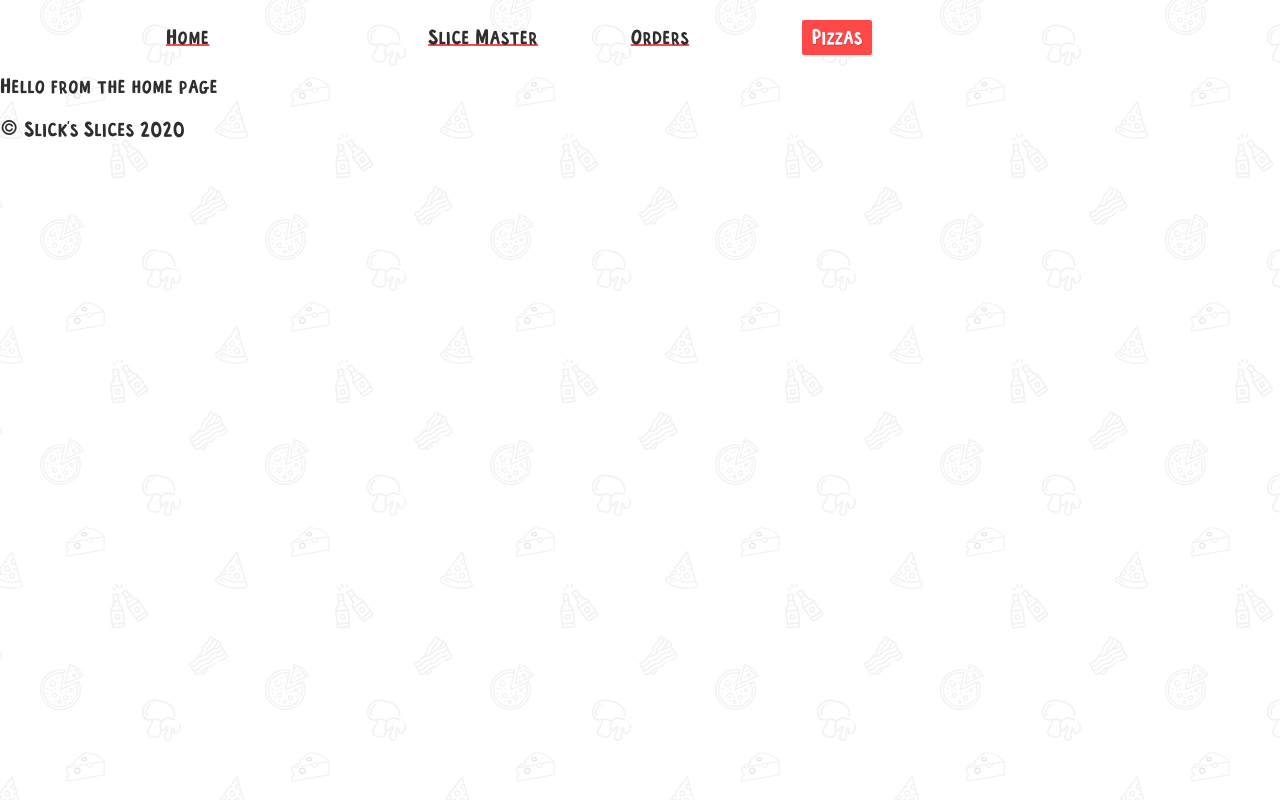
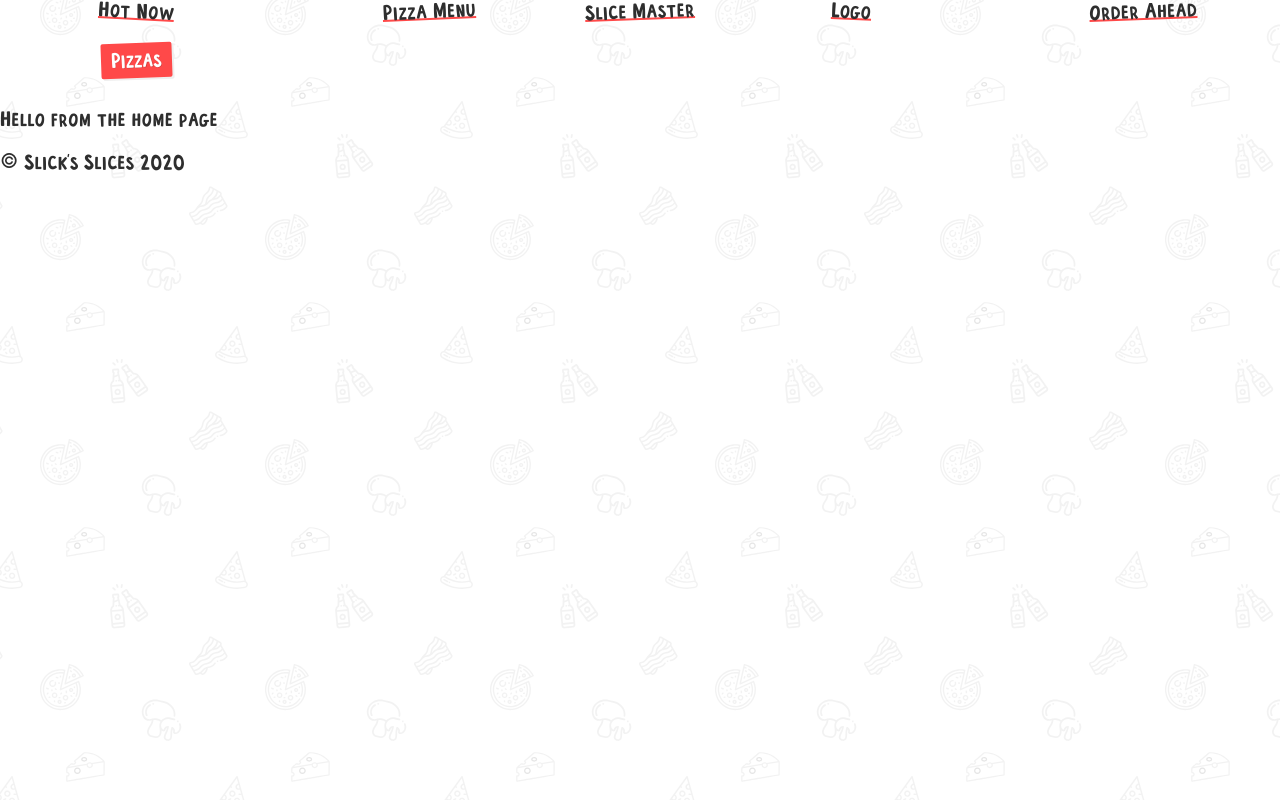
Before and after one commit to ZahraB21/slickslices, a Gatsby site in the folder gatsby/: page / in a window 1280 px wide. Built offline with nearby package versions, Linux system fonts and the light colour scheme; Gatsby itself is replaced by a stand-in of ours.

Commit message:
Editing the navs and adding styles to ul and children

```diff
--- a/gatsby/src/components/Nav.js
+++ b/gatsby/src/components/Nav.js
@@ -3,14 +3,35 @@ import { Link, navigate } from 'gatsby';
 import Styles from 'styled-components';
 
 const NavStyles = Styles.nav`
-  margin: 0;
-  padding: 0;
+  margin-bottom: 3rem;
   ul{
+    margin: 0;
+    padding: 0;
     display: grid;
     grid-template-columns: 1fr 1fr auto 1fr 1fr;
     list-style: none;
     text-align: center;
     align-items: center;
+    grid-gap: 2rem;
+  }
+  li {
+    --rotate: -2deg;
+    transform: rotate(var(--rotate));
+    order: 1;
+
+    &:nth-child(1) {
+      --rotate: 1deg;
+    }
+    &:nth-child(2) {
+      --rotate: -2.5deg;
+    }
+    &:nth-child(4) {
+      --rotate: 2.5deg;
+    }
+
+    &:hover {
+      --rotate: 3deg;
+    }
   }
 `;
 
@@ -26,13 +47,19 @@ export default function Nav() {
     <NavStyles>
       <ul>
         <li>
-          <Link to="/">Home</Link>
+          <Link to="/">Hot Now</Link>
+        </li>
+        <li>
+          <Link to="/">Pizza Menu</Link>
         </li>
         <li>
           <Link to="/slicemasters">Slice Master</Link>
         </li>
         <li>
-          <Link to="/order">Orders</Link>
+          <Link to="/">Logo</Link>
+        </li>
+        <li>
+          <Link to="/order">Order Ahead</Link>
         </li>
         <li>
           <button type="button" onClick={goToPizzasPage}>
```
